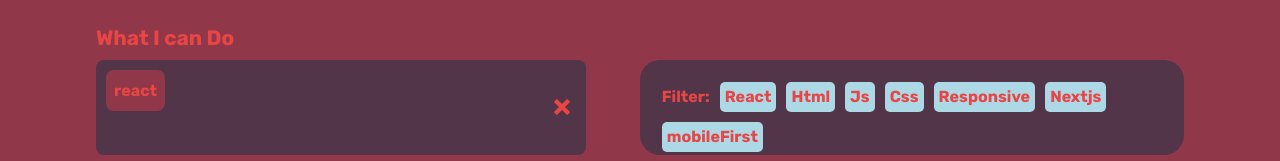
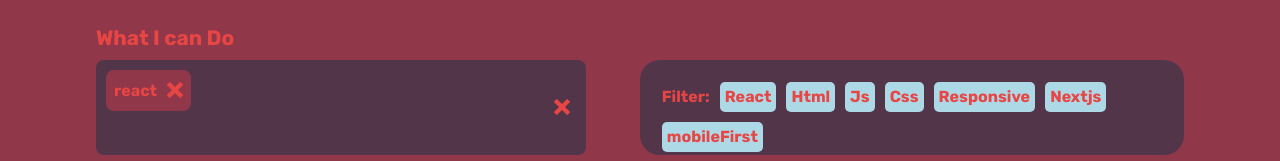
Before and after one commit to jyunakaike/Portfolio, a React app: page / in a window 1280 px wide. Both pictures are taken after a click on the element "React". Shown: the part 1683-1844 px from the top of the page. Built offline with nearby package versions, Linux system fonts and the light colour scheme.

Commit message:
feat: remove filter card  with onCLick

```diff
--- a/src/Components/Experience/index.js
+++ b/src/Components/Experience/index.js
@@ -23,7 +23,7 @@
     setShowEtiquete([]);
   }
 
-  const clearFilterItem = () => {
+  const clearFilterItem = (i) => {
     const arr = showEtiquete.filter((item) => item !== i)
     setShowEtiquete(arr);
   }
@@ -54,7 +54,7 @@
                     {
                       (showEtiquete)
                         ?
-                        showEtiquete.map(etiquete => <div className='Experience-input-container-filter'>{etiquete}</div>)
+                        showEtiquete.map(etiquete => <div key={etiquete} className='Experience-input-container-filter' >{etiquete} <ImCross onClick={()=>clearFilterItem(etiquete)}/></div>)
                         :
                         null
                     }
--- a/src/Components/Experience/style.css
+++ b/src/Components/Experience/style.css
@@ -97,9 +97,14 @@
     border-radius: 8px;
     padding: 0% 2%;
     background-color: var(--brown);
-    display: grid;
-    place-items: center;
+    /* display: grid;
+    place-items: center; */
     font-weight: 800;
+    display:flex;
+        justify-content: center;
+        align-items: center;
+    gap:10px;
+
 }
 
 
```
